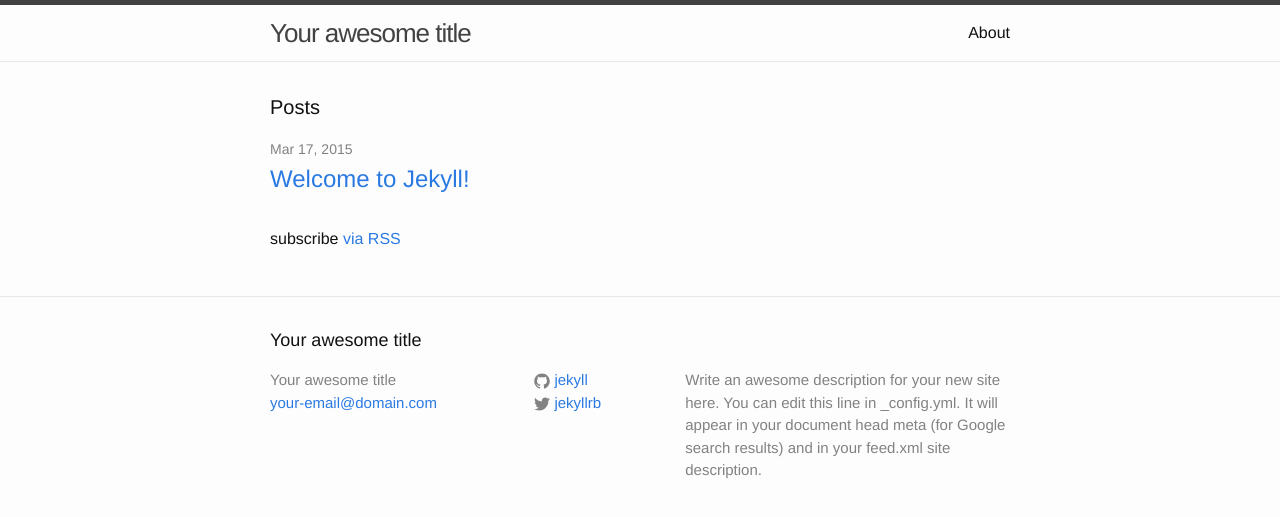
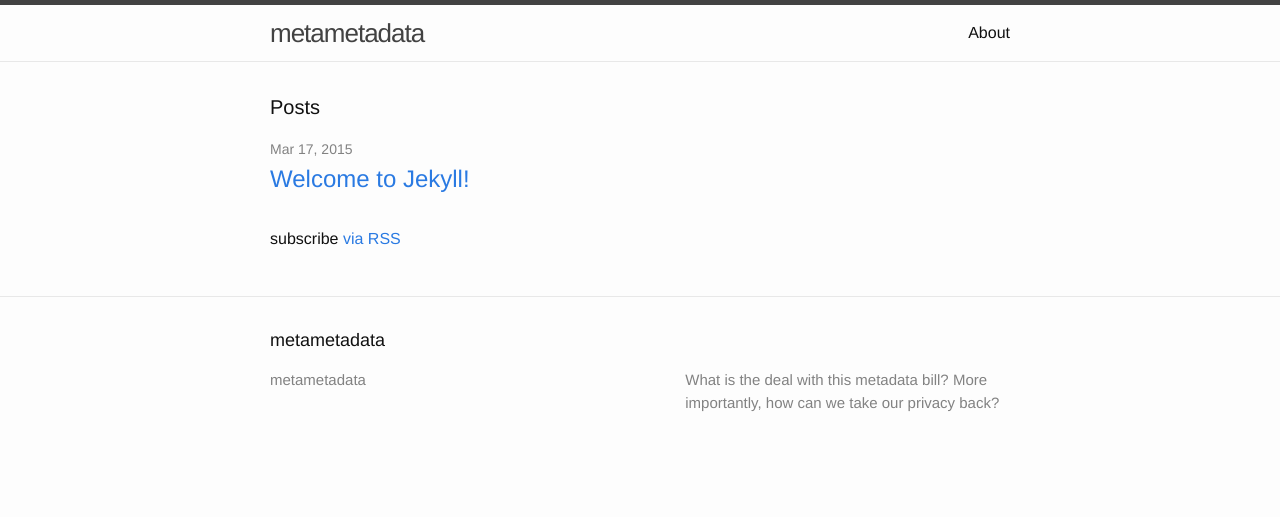
Before and after one commit to stragu/metametadata, a Jekyll site: the page built from index.html, in a window 1280 px wide. Shown: the top 517 px of the page. Built offline with Jekyll 4.4.1, drawn with Linux system fonts in a browser that asks for light colours.

Commit message:
Changed config from default.

```diff
--- a/_config.yml
+++ b/_config.yml
@@ -1,14 +1,13 @@
 # Site settings
-title: Your awesome title
-email: your-email@domain.com
+title: metametadata
+#email: ta@gmail.com
 description: > # this means to ignore newlines until "baseurl:"
-  Write an awesome description for your new site here. You can edit this
-  line in _config.yml. It will appear in your document head meta (for
-  Google search results) and in your feed.xml site description.
+    What is the deal with this metadata bill? More importantly,
+    how can we take our privacy back?
 baseurl: "" # the subpath of your site, e.g. /blog/
 url: "http://yourdomain.com" # the base hostname & protocol for your site
-twitter_username: jekyllrb
-github_username:  jekyll
+#twitter_username: jekyllrb
+#github_username:  jekyll
 
 # Build settings
 markdown: kramdown
```
